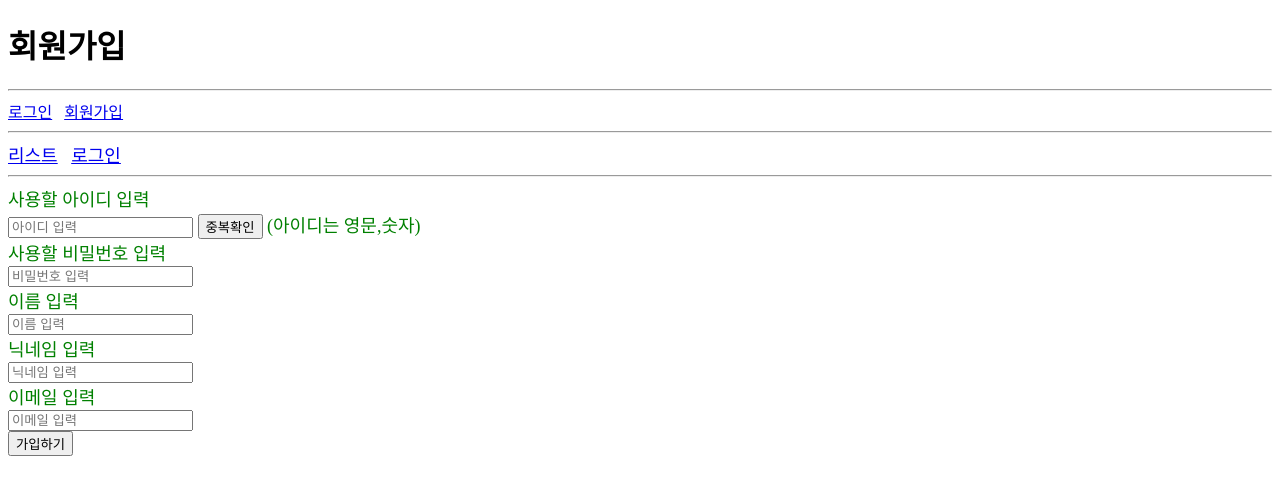
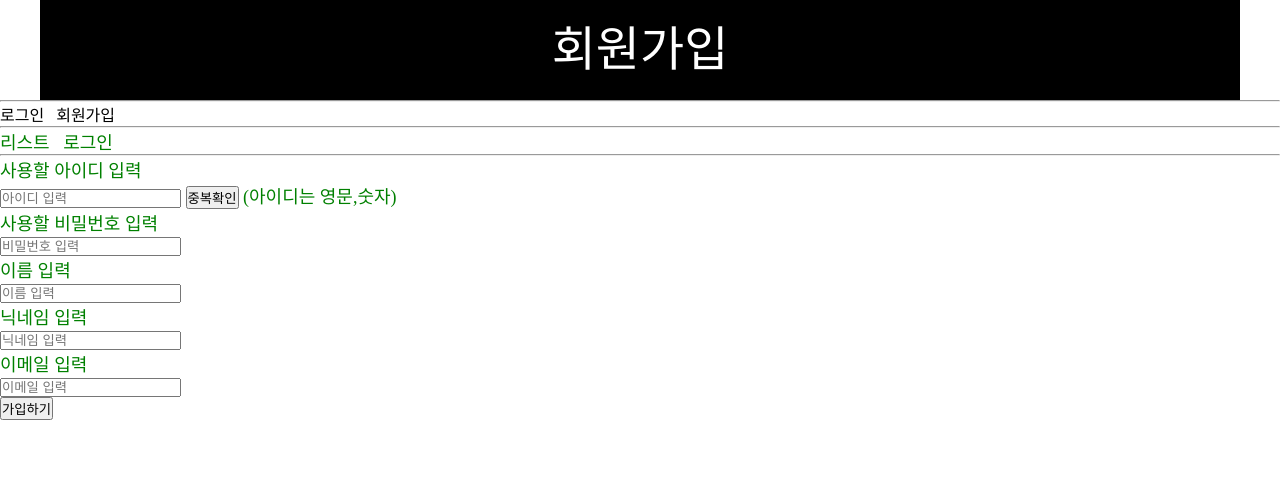
Before and after one commit to bgchoi205/new_php_blog_210531, a PHP site: page /usr/member/join.php in a window 1280 px wide. Shown: the top 495 px of the page. Run offline with PHP 8.4, Linux system fonts and the light colour scheme.

Commit message:
상세보기 에러 해결 완, css적용 확인중

```diff
--- a/common.css
+++ b/common.css
@@ -1,6 +1,55 @@
 div{
   font-size: 18px;
   color: green ;
+}
+
+/* 노멀라이징 */
+*{
+  padding:0;
+  margin:0;
+}
+
+a{
+  text-decoration:none;
+  color:inherit;
+}
+
+ul,li{
+  list-style:none;
+}
+
+/* 라이브러리 */
+.cell{
+  float:left;
+}
+
+.row::after{
+  content: "";
+  clear:both;
+  display:block;
+}
+
+.cell-right{
+  float:right;
+}
+
+.con{
+  max-width:1200px;
+  margin:0 auto;
+}
+
+/* 스타일 */
+
+.top-bar{
+  height:100px;
+  background-color:black;
+  text-align:center;
+  line-height:100px;
+}
+
+.top-bar > .pageTitle{
+  color:white;
+  font-size:3rem;
 }
 
 table{
--- a/usr/article/detail.php
+++ b/usr/article/detail.php
@@ -42,6 +42,9 @@ ORDER BY R.id DESC
 
 $replies = DB__getRows($sqlReplies);
 
+if( !isset($_SESSION['loginedMemberId']) ){
+  $_SESSION['loginedMemberId'] = null;
+}
 
 $loginedMemberId = $_SESSION['loginedMemberId'];
 
--- a/usr/board/list.php
+++ b/usr/board/list.php
@@ -16,7 +16,8 @@ $boards = DB__getRows($sql);
 
 <?php require_once __DIR__ . "/../head.php"; ?>
 
-  <span><a href="write.php">글쓰기</a></span>
+  <span><a href="../article/write.php">글쓰기</a></span>&ensp;
+  <span><a href="../article/list.php">리스트</a></span>
   <hr>
   <form action="../article/filteredArticlesByBoard.php">
     <span>게시판 목록 : </span>
--- a/usr/head.php
+++ b/usr/head.php
@@ -8,7 +8,11 @@
   <link rel="stylesheet" href="/common.css">
 </head>
 <body>
-  <h1><?=$pageTitle?></h1>
+  <div class="top-bar con">
+    <div class="pageTitle">
+      <?=$pageTitle?>
+    </div>
+  </div>
   <hr>
 
   <?php if( isset($_SESSION['loginedMemberId']) ){ ?>
--- a/usr/member/join.php
+++ b/usr/member/join.php
@@ -29,11 +29,11 @@ $pageTitle = "회원가입";
       $(document).ready(function(){
         $("#btn_check_id").click(function(){
           $.ajax({
-            url : 'join_double.php?loginId='+$(#loginId).val(),
+            url : './joinDouble.php?loginId='+$('#loginId').val(),
             type:'post',
             dataType:'text',
             success:function(data){
-              $(.double_result).html(data);
+              $('.double_result').html(data);
             },
             error:function(xhr,textStatus,errorThrown){
               $('.double_result').html('ERROR');
```
Also changed, not shown: usr/member/joinDouble.php (added, +33 -0 lines).
